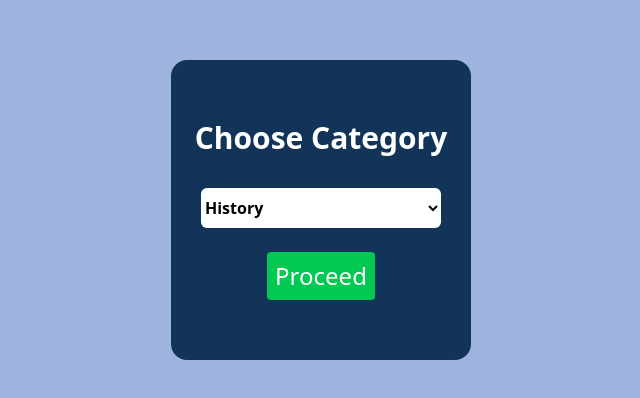
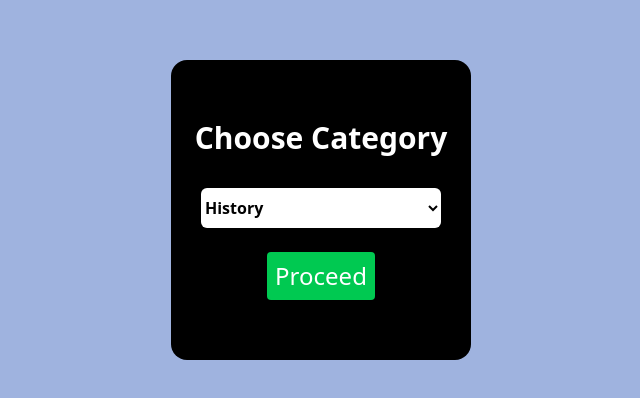
Before and after one commit to Firozfs5/QuizReact, a React (Vite) app: page /Quiz/category in a window 1280 px wide. Shown: the part 190-588 px from the top of the page, without its empty margins (319-959 px from the left). Built offline with nearby package versions, Linux system fonts and the light colour scheme.

Commit message:
mostly done

```diff
--- a/src/components/category.jsx
+++ b/src/components/category.jsx
@@ -4,7 +4,7 @@ const Category=()=>{
 
    let [topic,setTopic,handleSubmitBtn]=useCategory();
     return (
-      <form onSubmit={handleSubmitBtn} className="bg-[#123458] w-[300px] h-[300px] rounded-2xl text-white flex flex-col justify-center items-center">
+      <form onSubmit={handleSubmitBtn} className="bg-[#000000] w-[300px] h-[300px] rounded-2xl text-white flex flex-col justify-center items-center">
         <label htmlFor="select" className="text-3xl font-bold mb-8">Choose Category</label>
         <select id="select" value={topic} onChange={(e)=> setTopic(e.target.value)} className="bg-white text-black w-60 h-10 rounded-md font-semibold ">
             <option className="font-semibold p-2" value="History">History</option>
```
